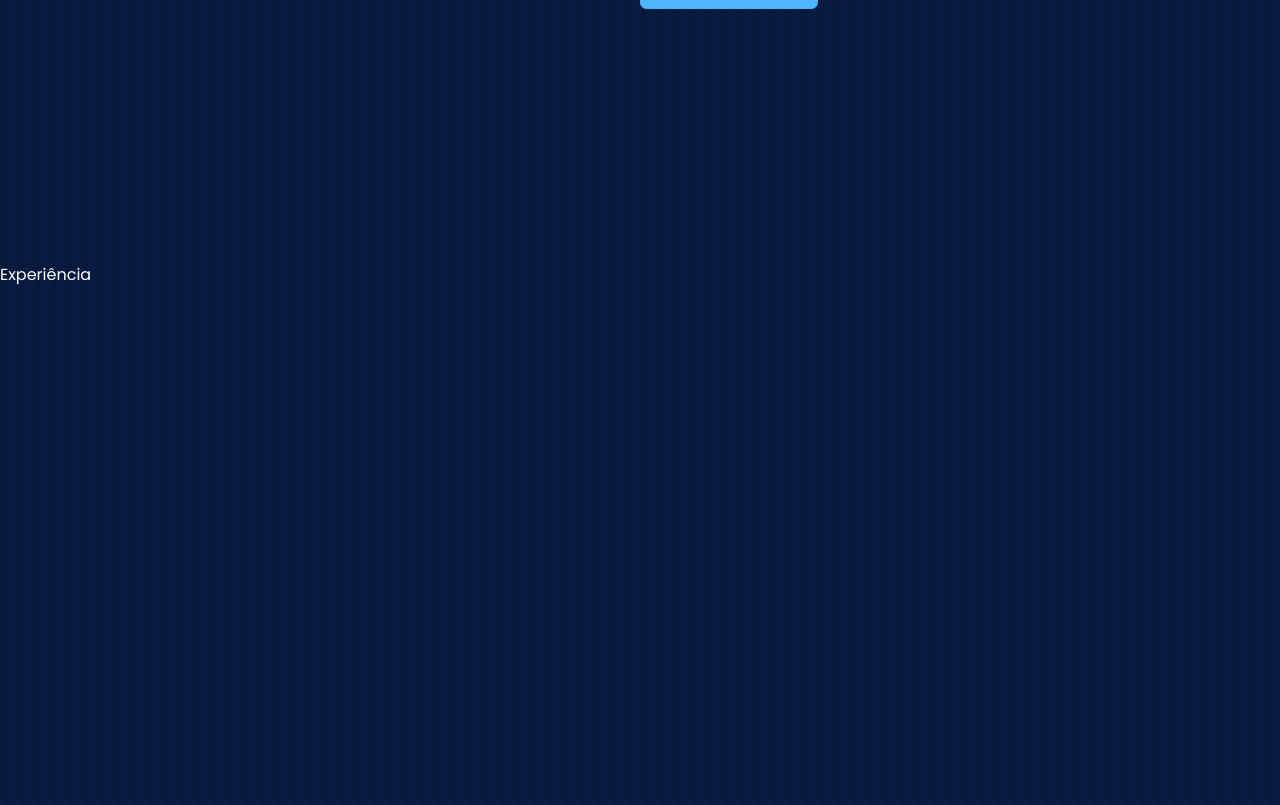
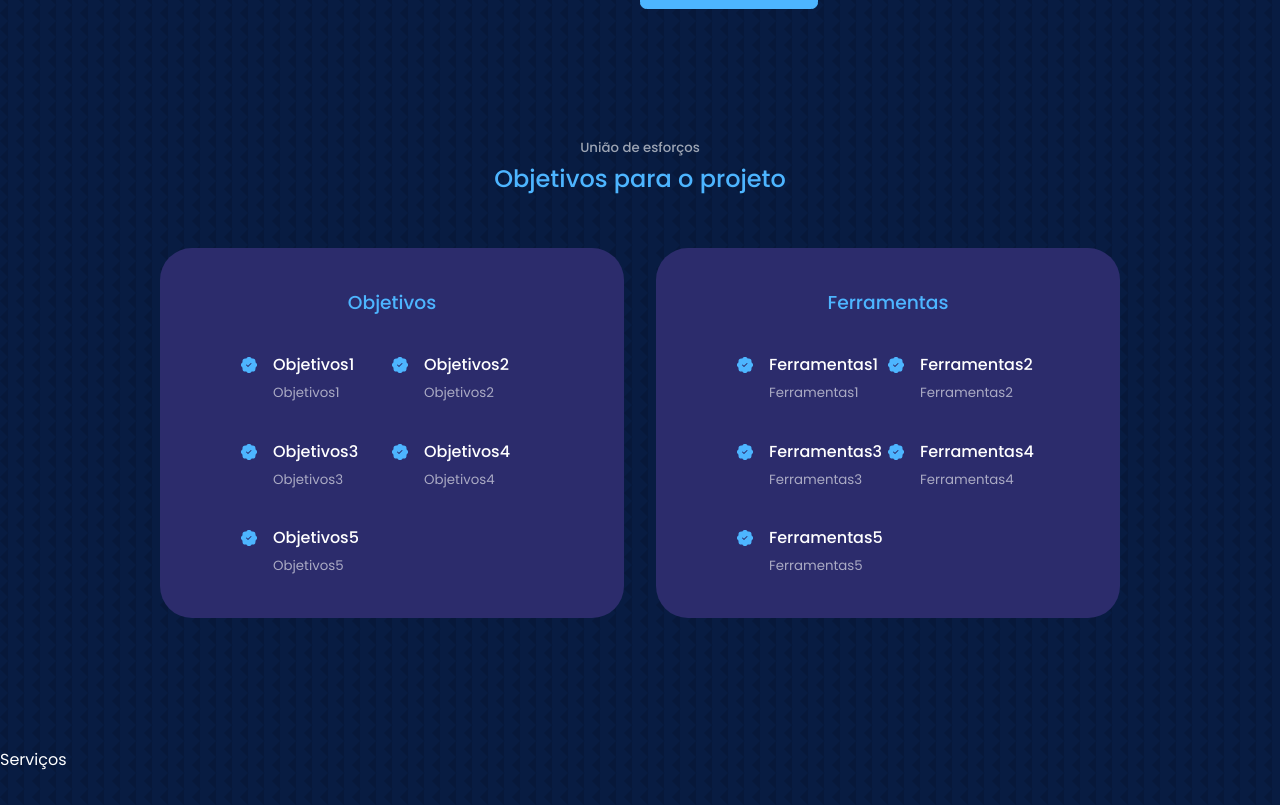
Before and after one commit to marcosd122/projeto-react-web, a React (Create React App) app: page / in a window 1280 px wide. Shown: the part 1595-2400 px from the top of the page. Built offline with nearby package versions, Linux system fonts and the light colour scheme.

Commit message:
Atualização

```diff
--- a/src/App.jsx
+++ b/src/App.jsx
@@ -2,7 +2,7 @@ import React from 'react'
 import Header from './components/header/Header'
 import Nav from './components/nav/Nav'
 import Sobre from './components/sobre/Sobre'
-import Experiencia from './components/experiencia/Experiencia'
+import Objetivos from './components/objetivos/Objetivos'
 import Servicos from './components/servicos/Servicos'
 import Biblioteca from './components/biblioteca/Biblioteca'
 import Depoimentos from './components/depoimentos/Depoimentos'
@@ -16,7 +16,7 @@ const App = () => {
       <Header />
       <Nav />
       <Sobre />
-      <Experiencia />
+      <Objetivos />
       <Servicos />
       <Biblioteca />
       <Depoimentos />
--- a/src/components/experiencia/Experiencia.jsx
+++ /dev/null
@@ -1,10 +0,0 @@
-import React from 'react'
-import './experiencia.css'
-
-const Experiencia = () => {
-  return (
-    <section id='experiencia'>Experiência</section>
-  )
-}
-
-export default Experiencia
--- a/src/components/nav/Nav.jsx
+++ b/src/components/nav/Nav.jsx
@@ -17,7 +17,7 @@ const Nav = () => {
       <a href="#" onClick={() => setActiveNav('#')}
       className={activeNav === '#' ? 'active' : ''}><AiOutlineHome/></a>
       <a href="#sobre" onClick={() => setActiveNav('#sobre')} className={activeNav === '#sobre' ? 'active' : ''}><AiOutlineUser/></a>
-      <a href="#experiencia" onClick={() => setActiveNav('#experiencia')} className={activeNav === '#experiencia' ? 'active' : ''}><BiBook/></a>
+      <a href="#objetivos" onClick={() => setActiveNav('#experiencia')} className={activeNav === '#experiencia' ? 'active' : ''}><BiBook/></a>
       <a href="#servicos" onClick={() => setActiveNav('#servicos')} className={activeNav === '#servicos' ? 'active' : ''}><RiServiceLine/></a>
       <a href="#contatos"onClick={() => setActiveNav('#contatos')} className={activeNav === '#contatos' ? 'active' : ''}><BiMessageSquareDetail/></a>
     </nav>
--- /dev/null
+++ b/src/components/objetivos/Objetivos.jsx
@@ -0,0 +1,108 @@
+import React from "react";
+import "./objetivos.css";
+import { BsPatchCheckFill } from "react-icons/bs";
+
+const Objetivos = () => {
+  return (
+    <section id='objetivos'>
+      <h5>União de esforços</h5>
+      <h2>Objetivos para o projeto</h2>
+
+      <div className="container objetivos__container">
+        <div className="objetivos__projeto">
+          <h3>Objetivos</h3>
+          <div className="objetivos__conteudo">
+            <article className="objetivos__detalhes">
+              <BsPatchCheckFill className="objetivos__detalhes-icones" />
+              <div>
+                <h4>Objetivos1</h4>
+                <small className="text-light">Objetivos1</small>
+              </div>
+            </article>
+
+            <article className="objetivos__detalhes">
+              <BsPatchCheckFill className="objetivos__detalhes-icones" />
+              <div>
+                <h4>Objetivos2</h4>
+                <small className="text-light">Objetivos2</small>
+              </div>
+            </article>
+
+            <article className="objetivos__detalhes">
+              <BsPatchCheckFill className="objetivos__detalhes-icones" />
+              <div>
+                <h4>Objetivos3</h4>
+                <small className="text-light">Objetivos3</small>
+              </div>
+            </article>
+
+            <article className="objetivos__detalhes">
+              <BsPatchCheckFill className="objetivos__detalhes-icones" />
+              <div>
+                <h4>Objetivos4</h4>
+                <small className="text-light">Objetivos4</small>
+              </div>
+            </article>
+
+            <article className="objetivos__detalhes">
+              <BsPatchCheckFill className="objetivos__detalhes-icones" />
+              <div>
+                <h4>Objetivos5</h4>
+                <small className="text-light">Objetivos5</small>
+              </div>
+            </article>
+          </div>
+        </div>
+
+        {/* FIM DA AREA OBJETIVOS  */}
+
+        <div className="objetivos__ferramentas">
+          <h3>Ferramentas</h3>
+          <div className="objetivos__conteudo">
+            <article className="objetivos__detalhes">
+              <BsPatchCheckFill className="objetivos__detalhes-icones" />
+              <div>
+                <h4>Ferramentas1</h4>
+                <small className="text-light">Ferramentas1</small>
+              </div>
+            </article>
+
+            <article className="objetivos__detalhes">
+              <BsPatchCheckFill className="objetivos__detalhes-icones" />
+              <div>
+                <h4>Ferramentas2</h4>
+                <small className="text-light">Ferramentas2</small>
+              </div>
+            </article>
+
+            <article className="objetivos__detalhes">
+              <BsPatchCheckFill className="objetivos__detalhes-icones" />
+              <div>
+                <h4>Ferramentas3</h4>
+                <small className="text-light">Ferramentas3</small>
+              </div>
+            </article>
+
+            <article className="objetivos__detalhes">
+              <BsPatchCheckFill className="objetivos__detalhes-icones" />
+              <div>
+                <h4>Ferramentas4</h4>
+                <small className="text-light">Ferramentas4</small>
+              </div>
+            </article>
+
+            <article className="objetivos__detalhes">
+              <BsPatchCheckFill className="objetivos__detalhes-icones" />
+              <div>
+                <h4>Ferramentas5</h4>
+                <small className="text-light">Ferramentas5</small>
+              </div>
+            </article>
+          </div>
+        </div>
+      </div>
+    </section>
+  );
+};
+
+export default Objetivos;
--- /dev/null
+++ b/src/components/objetivos/objetivos.css
@@ -0,0 +1,72 @@
+.objetivos__container {
+  display: grid;
+  grid-template-columns: 1fr 1fr;
+  gap: 2rem;
+}
+
+.objetivos__container > div {
+  background: var(--color-bg-variant);
+  padding: 2.4rem 5rem;
+  border-radius: 2rem;
+  border: 1px solid transparent;
+  transition: var(--transition);
+}
+
+.objetivos__container > div:hover {
+  background: transparent;
+  border-color: var(--color-primary-variant);
+  cursor: default;
+}
+
+.objetivos__container > div h3 {
+  text-align: center;
+  margin-bottom: 2rem;
+  color: var(--color-primary);
+}
+
+.objetivos__conteudo {
+  display: grid;
+  grid-template-columns: 1fr 1fr;
+  row-gap: 2rem;
+}
+
+.objetivos__detalhes {
+  display: flex;
+  gap: 1rem;
+}
+
+.objetivos__detalhes-icones {
+  margin-top: 6px;
+  color: var(--color-primary);
+}
+
+/* ===== CONSULTAS DE MÍDIA - DISPOSITIVO MÉDIO ======*/
+
+@media screen and (max-width: 1024px) {
+    .objetivos__container {
+        grid-template-columns: 1fr;
+    }
+
+    .objetivos__container > div {
+        width: 80%;
+        padding: 2rem;
+        margin: 0 auto;
+    }
+
+    .objetivos__conteudo {
+        padding: 1rem;
+    }
+}
+
+/* ===== CONSULTAS DE MÍDIA - DISPOSITIVO PEQUENO ======*/
+
+@media screen and (max-width: 600px) {
+    .objetivos__container {
+        gap: 1rem;
+    }
+
+    .objetivos__container {
+        width: 100%;
+        padding: 2rem 1rem;
+    }
+}
--- a/src/components/sobre/Sobre.jsx
+++ b/src/components/sobre/Sobre.jsx
@@ -1,6 +1,6 @@
 import React from 'react'
 import './sobre.css';
-import NOS from '../../assets/sobre.jpg';
+import PROJ from '../../assets/sobre.jpg';
 import {GiBookshelf} from 'react-icons/gi'
 import {RiUploadCloudFill} from 'react-icons/ri'
 import {FaAward} from 'react-icons/fa'
@@ -14,8 +14,8 @@ const Sobre = () => {
 
       <div className="container sobre__container">
         <div className="sobre__projeto">
-          <div className="sobre__sobre-imagem">
-            <img src={NOS} alt="Sobre Imagem" />
+          <div className="sobre__projeto-imagem">
+            <img src={PROJ} alt="Projeto Imagem" />
           </div>
         </div>
 
@@ -23,19 +23,19 @@ const Sobre = () => {
           <div className="sobre__cards">
 
             <article className='sobre__card'>
-              <GiBookshelf className='sobre__icon'/>
+              <GiBookshelf className='sobre__icones'/>
               <h5>Quadrinhos e Mangás</h5>
               <small>Uma grande coleção e variedades de quadrinhos e mangás para alunos</small>
               </article>
 
               <article className='sobre__card'>
-              <RiUploadCloudFill className='sobre__icon'/>
+              <RiUploadCloudFill className='sobre__icones'/>
               <h5>Novidades</h5>
               <small>Atualização de conteúdo de publicações e digitalizações feitas por alunos</small>
             </article>
 
             <article className="sobre__card">
-              <FaAward className='sobre__icon'/>
+              <FaAward className='sobre__icones'/>
               <h5>Recompensas</h5>
               <small>Acumule pontos de leitura e troque por acesso antecipado a conteúdos em primeira mão</small>
             </article>
--- a/src/components/sobre/sobre.css
+++ b/src/components/sobre/sobre.css
@@ -18,15 +18,15 @@
   place-items: center;
 }
 
-.sobre__sobre-imagem {
+.sobre__projeto-imagem {
   border-radius: 2rem;
   overflow: hidden;
   transform: rotate(10deg);
   transition: var(--transition);
 }
 
-.sobre__sobre-imagem:hover {
-  transform: rotate(0deg);
+.sobre__projeto-imagem:hover {
+  transform: rotate(0);
 }
 
 .sobre__cards {
@@ -41,6 +41,7 @@
   border-radius: 1rem;
   padding: 2rem;
   text-align: center;
+  transition: var(--transition);
 }
 
 .sobre__card:hover {
@@ -49,7 +50,7 @@
   cursor: default;
 }
 
-.sobre__icon {
+.sobre__icones {
   color: var(--color-primary);
   font-size: 1.4rem;
   margin-bottom: 1rem;
--- a/src/index.css
+++ b/src/index.css
@@ -7,7 +7,6 @@
     border: 0;
     outline: 0;
     box-sizing: border-box;
-    list-style-type: none;
     list-style: none;
     text-decoration: none;
 }
@@ -64,7 +63,6 @@ h1 {
 
 section {
     margin-top: 8rem;
-    height: 100vh;
 }
 
 section > h2,
```
Also changed, not shown: src/components/experiencia/experiencia.css (deleted).
